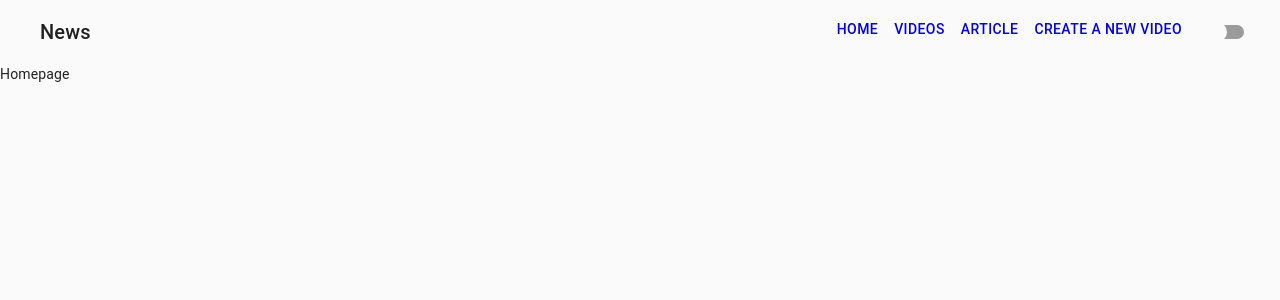
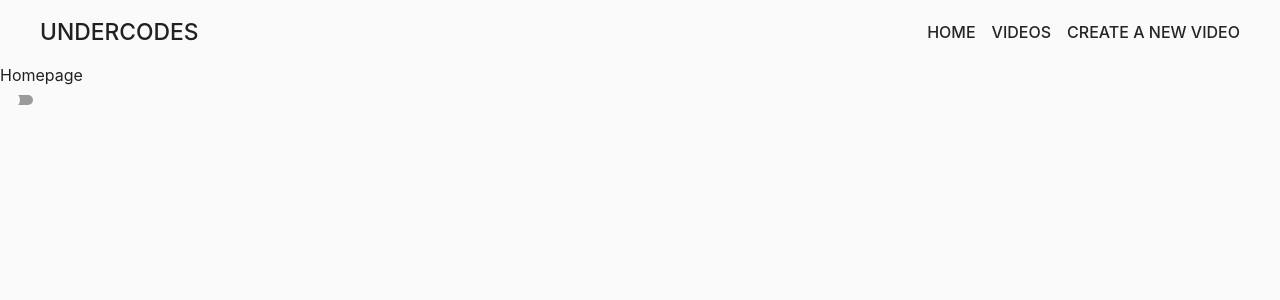
Before and after one commit to RobertoGallego/Undercodes, a React (Create React App) app in the folder ui/: page / in a window 1280 px wide. Shown: the top 300 px of the page. Built offline with nearby package versions, Linux system fonts and the light colour scheme; no server answers.

Commit message:
estructura final proceso web

```diff
--- a/ui/src/App.tsx
+++ b/ui/src/App.tsx
@@ -1,17 +1,21 @@
 import React from 'react';
 import { BrowserRouter } from "react-router-dom";
+import { shallowEqual, useSelector } from "react-redux";
+
+import Routes from "routes";
+
+import Navigation from "components/navbar/navigation";
+import Footer from "components/footer/footer";
 
 import { CssBaseline, Grid } from "@material-ui/core";
-
-import Navigation from "components/navbar/navigation";
-import Routes from "routes";
-
 import { ThemeProvider } from '@material-ui/core/styles';
 import theme from "assets/theme";
 import darkTheme from "assets/darkTheme";
-import { shallowEqual, useSelector } from "react-redux";
+import useStyles from 'assets/styles/rootStyle';
 
 function App() {
+    const styles = useStyles();
+
     const settings: ThemeSetting[] = useSelector(
         (state: ThemeState) => state.options,
         shallowEqual
@@ -20,22 +24,21 @@
     const switchTheme = (state: ThemeState) => state.options[0].switchTheme
     const themeSetting = useSelector(switchTheme)
 
-    console.log("-==>", themeSetting, settings);
+    console.log("===>", themeSetting, settings);
 
     return (
         <ThemeProvider theme={themeSetting ? darkTheme() : theme()}>
             <CssBaseline />
             <BrowserRouter>
-                <Grid container direction="column">
+                <Grid container direction="column" className={styles.root}>
                     <Grid item container xs={12}>
-                        {/* <Navbar /> */}
                         <Navigation />
                     </Grid>
-                    <Grid>
+                    <Grid item container xs={12}>
                         <Routes/>
                     </Grid>
-                    <Grid>
-                        {/* Footer */}
+                    <Grid item container xs={12}>
+                        <Footer />
                     </Grid>
                 </Grid>
             </BrowserRouter>
--- a/ui/src/assets/darkTheme.ts
+++ b/ui/src/assets/darkTheme.ts
@@ -4,9 +4,41 @@
 const darkTheme = () =>
       createMuiTheme({
         palette: {
-          type: 'dark',
+            type: 'dark',
+            primary: {
+                main: "#f96566",
+            },
+            secondary: {
+                main: "#777777",
+            },
+        },
+        typography: {
+            fontFamily: [
+                'BlinkMacSystemFont',
+                '-apple-system',
+                '"Segoe UI"',
+                'Roboto',
+                '"Helvetica Neue"',
+                'Arial',
+                'sans-serif',
+                '"Apple Color Emoji"',
+                '"Segoe UI Emoji"',
+                '"Segoe UI Symbol"',
+            ].join(','),
+            fontSize: 16,
+            subtitle1: {
+                fontSize: 12,
+            },
+            body1: {
+                fontWeight: 500,
+            },
+            button: {
+                fontStyle: 'bold',
+            },
         },
         shadows: Array(25).fill("none") as Shadows
       });
 
 export default darkTheme;
+
+// #f96566#777777#252525#ffffff#ededed#000000#494949
--- a/ui/src/assets/styles/navigation.ts
+++ b/ui/src/assets/styles/navigation.ts
@@ -4,21 +4,35 @@
     root: {
         flexGrow: 1,
     },
+    // Navigation style
     title: {
-        flexGrow: 1,
         marginLeft: theme.spacing(2),
     },
     menuButton: {
         marginRight: theme.spacing(2),
-        textDecoration: 'none'
+        "&:hover": {
+            textDecoration: "none",
+            color: "#777777",
+        },
     },
-    text: {
-        // backgroundColor: "red",
-        color: "blue",
+    // Wrapper style
+    wrapperCenter: {
+        minWidth: "100%",
+        display: "flex",
+        justifyContent: "center",
+        alignItems: "center",
     },
-    text2: {
-        color: "red"
-    }
+    wrapperIconEffect: {
+        "&:hover": {
+            backgroundColor: "transparent"
+        },
+    },
+    wrapperButton: {
+        marginRight: theme.spacing(2),
+        "&:hover": {
+            textDecoration: "none",
+        },
+    },
 }));
 
 export default useStyles;
--- /dev/null
+++ b/ui/src/assets/styles/rootStyle.ts
@@ -0,0 +1,11 @@
+import { makeStyles } from '@material-ui/core/styles';
+
+const useStyles = makeStyles(theme => ({
+    root: {
+        flexGrow: 1,
+        margin: 0,
+        padding: 0
+    },
+}));
+
+export default useStyles;
--- a/ui/src/assets/theme.ts
+++ b/ui/src/assets/theme.ts
@@ -8,15 +8,34 @@
         palette: {
             type: "light",
             primary: {
-                light: "#fff",
-                main: "#fff111",
-                dark: "#424242"
-
+                main: "#252525",
             },
             secondary: {
-                light: "#fff",
-                main: "#987854",
-                dark: "#424242"
+                main: "#494949",
+            },
+        },
+        typography: {
+            fontFamily: [
+                '-apple-system',
+                'BlinkMacSystemFont',
+                '"Segoe UI"',
+                'Roboto',
+                '"Helvetica Neue"',
+                'Arial',
+                'sans-serif',
+                '"Apple Color Emoji"',
+                '"Segoe UI Emoji"',
+                '"Segoe UI Symbol"',
+            ].join(','),
+            fontSize: 16,
+            subtitle1: {
+                fontSize: 12,
+            },
+            body1: {
+                fontWeight: 500,
+            },
+            button: {
+                fontStyle: 'bold',
             },
         },
         shadows: Array(25).fill("none") as Shadows
--- a/ui/src/components/drawer/drawer.tsx
+++ b/ui/src/components/drawer/drawer.tsx
@@ -1,24 +1,37 @@
 import React from "react"
 
+import IconButton from '@material-ui/core/IconButton';
+import KeyboardArrowUpIcon from '@material-ui/icons/KeyboardArrowUp';
+import { Grid, ListItem } from "@material-ui/core";
+
 import DrawerLink from "components/drawer/drawerLink";
+import useStyles from "assets/styles/navigation";
 
 interface Props {
-    // drawerSwitch: boolean;
-    // urlTo: string,
-    // buttonName: string
 }
 
-const drawer = (props: Props) => {
+const Drawer = (props: Props) => {
+    const styles = useStyles(props);
 
     return (
-        <div>
-            <DrawerLink urlTo={"/"} buttonName={"Home"} />
-            <DrawerLink urlTo={"/videos"} buttonName={"Videos"} />
-            <DrawerLink urlTo={"/articles"} buttonName={"Articles"} />
-            <DrawerLink urlTo={"/new-video"} buttonName={"Create a new video"} />
-        {/* <Divider /> */}
-        </div>
+        <Grid className={styles.root} >
+            <Grid>
+                <DrawerLink urlTo={"/"} buttonName={"Home"} />
+                <DrawerLink urlTo={"/videos"} buttonName={"Videos"} />
+                <DrawerLink urlTo={"/articles"} buttonName={"Articles"} />
+                <DrawerLink urlTo={"/new-video"} buttonName={"Create a new video"} />
+                <Grid className={styles.wrapperCenter}>
+                    <ListItem button >
+                        <Grid className={styles.wrapperCenter}>
+                            <IconButton size="small" color="primary" className={styles.wrapperIconEffect}>
+                                <KeyboardArrowUpIcon/>
+                            </IconButton>
+                        </Grid>
+                    </ListItem>
+                </Grid>
+            </Grid>
+        </Grid>
     )
 }
 
-export default drawer;
+export default Drawer;
--- a/ui/src/components/drawer/drawerLink.tsx
+++ b/ui/src/components/drawer/drawerLink.tsx
@@ -1,29 +1,31 @@
 import React from "react";
 
-import { Link } from "react-router-dom";
+import { Typography, List, ListItem, Grid } from "@material-ui/core";
+import Link from '@material-ui/core/Link';
 
-import { Typography, List, ListItem } from "@material-ui/core";
+import useStyles from "assets/styles/navigation";
 
 interface Props {
     urlTo: string,
     buttonName: string
 }
 
-const drawerLink = (props: Props) => {
+const DrawerLink = (props: Props) => {
     const { urlTo, buttonName } = props;
+    const styles = useStyles();
 
     return (
-        <div>
+        <Grid>
             <List>
-                <ListItem button>
+                <ListItem button className={styles.wrapperCenter}>
                     {/* <ListItemIcon> <InboxIcon /> : <MailIcon />}</ListItemIcon> */}
-                    <Typography color="primary" variant="button" display="block" gutterBottom>
-                        <Link color="inherit" className={""} to={urlTo}>{buttonName}</Link>
+                    <Typography color="primary" variant="button" gutterBottom>
+                        <Link className={styles.wrapperButton} href={urlTo}>{buttonName}</Link>
                     </Typography>
                 </ListItem>
             </List>
-        </div>
+        </Grid>
     )
 }
 
-export default drawerLink;
+export default DrawerLink;
--- /dev/null
+++ b/ui/src/components/footer/footer.tsx
@@ -0,0 +1,35 @@
+import React from 'react'
+import { Dispatch } from "redux";
+import { useDispatch, useSelector } from "react-redux";
+import { themeSettings } from "redux/action/creators";
+
+import {
+    Switch,
+    Grid,
+} from "@material-ui/core";
+
+const Footer = () => {
+    const [checked, setChecked] = React.useState(false);
+    const dispatch: Dispatch<any> = useDispatch();
+    const switchTheme = (state: ThemeState) => state.options[0].switchTheme;
+    const themeSetting = useSelector(switchTheme);
+
+    const toggleChecked = (event: any) => {
+        // event.preventDefault()
+        setChecked((prev) => !prev);
+
+        if (checked) {
+            dispatch(themeSettings({switchTheme: false}));
+        } else {
+            dispatch(themeSettings({switchTheme: true}));
+        }
+    }
+
+    return (
+        <Grid>
+            <Switch size="small" checked={themeSetting} onClick={toggleChecked}/>
+        </Grid>
+    )
+}
+
+export default Footer;
--- a/ui/src/components/navbar/menu.tsx
+++ b/ui/src/components/navbar/menu.tsx
@@ -1,7 +1,7 @@
 import React from "react";
-import { Link } from "react-router-dom";
 
 import { Typography } from "@material-ui/core";
+import Link from '@material-ui/core/Link';
 
 import useStyles from "assets/styles/navigation";
 
@@ -13,11 +13,10 @@
 
     return (
         <div>
-            <Typography color="primary" variant="button" display="block" gutterBottom>
-                <Link color="inherit" className={styles.menuButton} to="/">Home</Link>
-                <Link color="inherit" className={styles.menuButton} to="/videos">Videos</Link>
-                <Link color="inherit" className={styles.menuButton} to="/articles">Article</Link>
-                <Link color="inherit" className={styles.menuButton} to="/new-video">Create a New Video</Link>
+            <Typography color="primary" variant="button" gutterBottom>
+                <Link className={styles.menuButton} href="/">Home</Link>
+                <Link className={styles.menuButton} href="/videos">Videos</Link>
+                <Link className={styles.menuButton} href="/new-video">Create a New Video</Link>
             </Typography>
         </div>
     )
--- a/ui/src/components/navbar/navigation.tsx
+++ b/ui/src/components/navbar/navigation.tsx
@@ -1,7 +1,4 @@
 import React, { useState } from "react";
-import { Dispatch } from "redux";
-import { useDispatch, useSelector } from "react-redux";
-import { themeSettings } from "redux/action/creators";
 
 import {
     AppBar,
@@ -10,7 +7,7 @@
     Hidden,
     IconButton,
     Drawer,
-    Switch,
+    Grid,
 } from "@material-ui/core";
 
 import MenuIcon from "@material-ui/icons/Menu";
@@ -27,11 +24,6 @@
 
 const Navigation = (props: Props) => {
     const [drawerSwitch, setdrawerSwitch] = useState(false);
-    const [checked, setChecked] = React.useState(false);
-
-    const dispatch: Dispatch<any> = useDispatch();
-    const switchTheme = (state: ThemeState) => state.options[0].switchTheme;
-    const themeSetting = useSelector(switchTheme);
 
     const nodeRef = React.useRef(null);
     const styles = useStyles(props);
@@ -43,33 +35,28 @@
         setdrawerSwitch(open);
     };
 
-    const toggleChecked = (event: any) => {
-        // event.preventDefault()
-        setChecked((prev) => !prev);
-
-        if (checked) {
-            dispatch(themeSettings({switchTheme: false}));
-        } else {
-            dispatch(themeSettings({switchTheme: true}));
-        }
-    }
-
     return (
-        <nav className={styles.root}>
-            <AppBar position="static" color="transparent" elevation={0}>
+        <Grid className={styles.root}>
+            <AppBar position="static" elevation={0} color="transparent">
                 <Toolbar>
+                    <Grid container direction="row" justify="space-between" alignItems="center">
                         <Typography variant="h6" className={styles.title}>
-                        News
+                            UNDERCODES
                         </Typography>
                         <Hidden xsDown>
                             <Menu/>
-                        <Switch checked={themeSetting} onClick={toggleChecked}/>
                         </Hidden>
                         <Hidden smUp>
-                        <IconButton onClick={toggleDrawer(true)} edge="end" className={styles.menuButton} color="inherit" aria-label="menu">
+                            <IconButton
+                                onClick={toggleDrawer(true)}
+                                edge="end"
+                                className={styles.menuButton}
+                                aria-label="menu"
+                            >
                                 <MenuIcon/>
                             </IconButton>
                         </Hidden>
+                    </Grid>
                     <CSSTransition nodeRef={nodeRef} in timeout={200} classNames="fade">
                         <div ref={nodeRef}>
                             <Drawer
@@ -89,7 +76,7 @@
                     </CSSTransition>
                 </Toolbar>
             </AppBar>
-        </nav>
+        </Grid>
     );
 }
 
--- a/ui/src/routes.tsx
+++ b/ui/src/routes.tsx
@@ -13,7 +13,7 @@
                 <Route exact path="/" component={Undercodes} />
                 <Route exact path="/videos" component={VideoList} />
                 {/* <Route exact path="/articles" component={ArticlesList} /> */}
-                <Route path="/new-video" component={VideoForm} />
+                <Route exact path="/new-video" component={VideoForm} />
                 <Route path="/update/:id" component={VideoForm} />
             </Switch>
         </div>
```
Also changed, not shown: 1 other file (tests, documents, lock files or other folders). Lines whose indentation alone changed are shown as unchanged.
